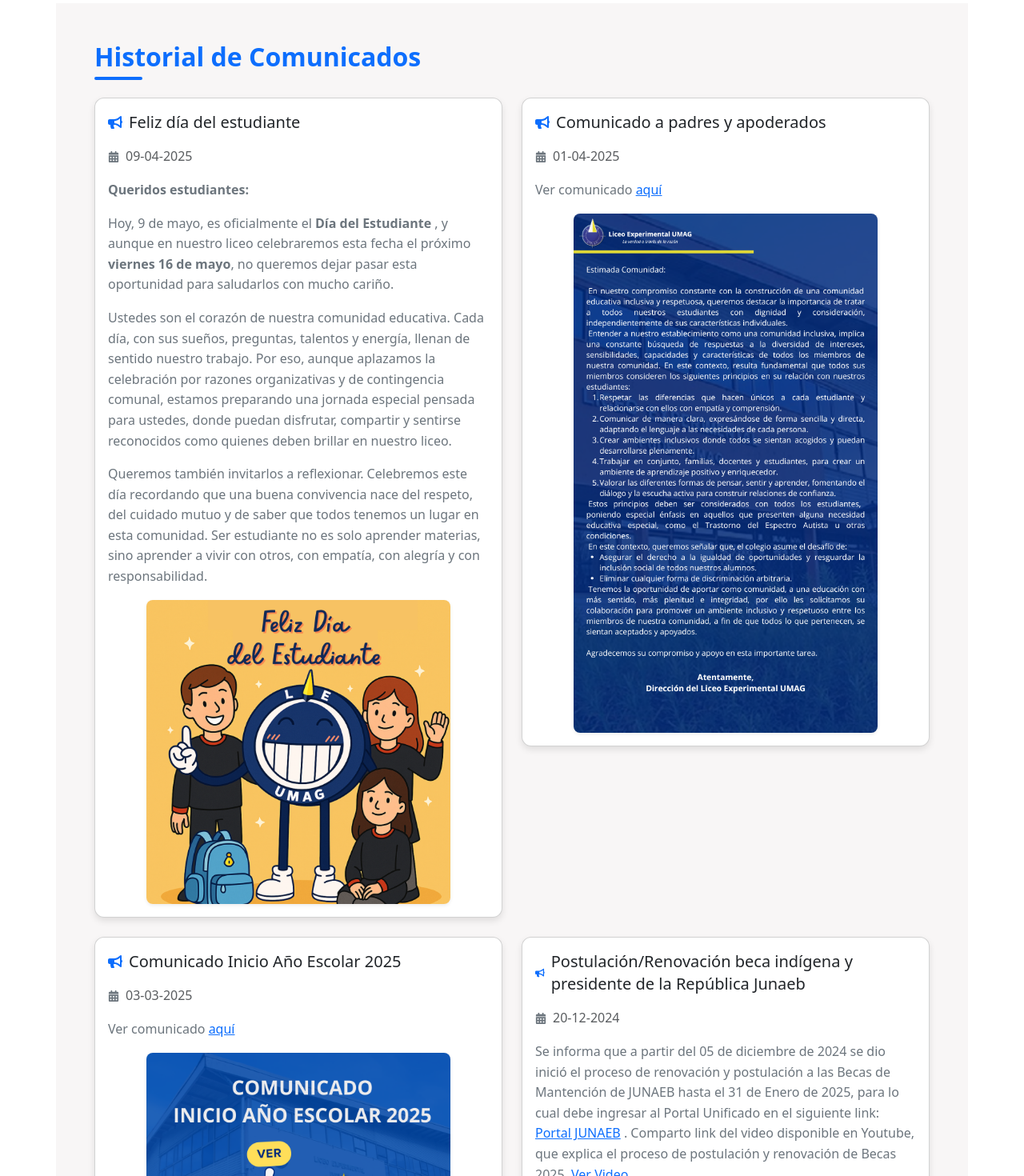
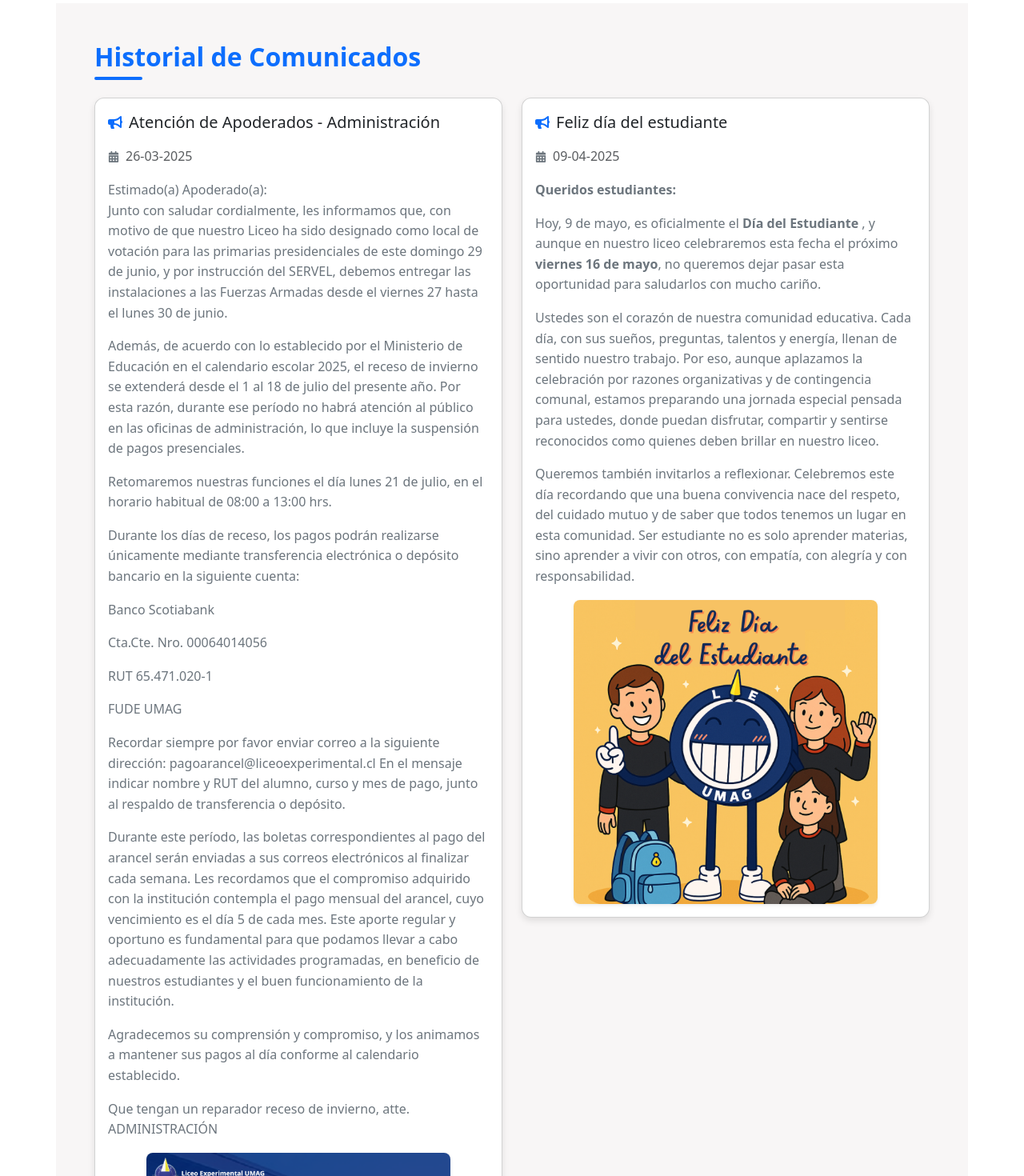
Before and after one commit to LuisSubiabre/leumag, a React (Vite) app: page /Comunicados in a window 1280 px wide. Shown: the part 500-1970 px from the top of the page at 80% size. Built offline with nearby package versions, Linux system fonts and the light colour scheme.

Commit message:
feat: add new comunicado for Apoderados regarding administration and voting logistics

```diff
--- a/src/components/Home.jsx
+++ b/src/components/Home.jsx
@@ -6,7 +6,7 @@ import Externos from "./Externos";
 import FacebookFeed from "./FacebookFeed";
 import Modal from "react-bootstrap/Modal";
 import Button from "react-bootstrap/Button";
-import imgComunicado from "/comunicados/diaPadre.png";
+import imgComunicado from "/comunicados/administracio062025.png";
 import NoticiasScraper from "./NoticiasScraper";
 import { Container, Row, Col } from "react-bootstrap";
 
@@ -20,59 +20,12 @@ function MyVerticallyCenteredModal(props) {
       centered
     >
       <Modal.Header closeButton>
-        <Modal.Title id="contained-modal-title-vcenter">
-          <span style={{ fontWeight: "bold", fontSize: "1.3rem" }}>
-            ¡Feliz Día del Padre!
-          </span>
-        </Modal.Title>
+        <Modal.Title id="contained-modal-title-vcenter"></Modal.Title>
       </Modal.Header>
       <Modal.Body className="text-center">
-        <div style={{ maxWidth: 600, margin: "0 auto" }}>
-          <div
-            style={{
-              background: "rgba(245,245,245,0.95)",
-              borderRadius: "12px",
-              padding: "1.5rem",
-              marginBottom: "1.5rem",
-              boxShadow: "0 1px 6px rgba(0,0,0,0.04)",
-              textAlign: "left",
-              fontSize: "1.08rem",
-              lineHeight: 1.6,
-              color: "#333",
-            }}
-          >
-            <p>
-              Hoy queremos dedicar unas palabras a todos los padres que forman
-              parte de nuestra Comunidad Educativa: funcionarios, apoderados,
-              abuelos, cuidadores. A cada uno que, desde su lugar, ha asumido
-              con amor, paciencia y compromiso ese rol tan importante.
-            </p>
-            <p>
-              Sabemos que ser papá no es una tarea sencilla. Requiere estar
-              presente, muchas veces sin que se den cuenta, muchas veces
-              agotados, pero siempre con el corazón puesto en lo mejor para sus
-              hijos. Requiere enseñar con el ejemplo, acompañar con firmeza y
-              ternura, y sostener incluso cuando las fuerzas disminuyen.
-            </p>
-            <p>
-              A ustedes, que cada día se levantan a soñar un futuro con esfuerzo
-              y cariño, les decimos gracias. Gracias por confiar en nuestro
-              liceo, por ser parte de este camino y por todo lo que entregan,
-              muchas veces sin que nadie lo note.
-            </p>
-            <p>
-              Como comunidad del Liceo Experimental UMAG, les deseamos un día
-              lleno de reconocimiento, de afecto sincero y de momentos que
-              retribuyan el alma.
-            </p>
-            <p style={{ fontWeight: "bold", color: "#1976d2" }}>
-              ¡Feliz Día del Padre!
-            </p>
-          </div>
+        <div className="d-flex flex-column align-items-center">
           <img
             src={imgComunicado}
-            width="320"
-            height="320"
             alt="Comunicado"
             className="img-fluid mb-3"
             style={{
@@ -102,7 +55,7 @@ function Home() {
   const [modalShow, setModalShow] = useState(true);
 
   useEffect(() => {
-    setModalShow(false);
+    setModalShow(true);
   }, []);
 
   return (
--- a/src/data/comunicados.js
+++ b/src/data/comunicados.js
@@ -1,4 +1,44 @@
 export const comunicados = [
+  {
+    id: 14,
+    titulo: "Atención de Apoderados - Administración",
+    fecha: "26-03-2025",
+    img: "/comunicados/administracio062025.png",
+    contenido: `Estimado(a) Apoderado(a):
+
+<p>Junto con saludar cordialmente, les informamos que, con motivo de que nuestro Liceo ha
+sido designado como local de votación para las primarias presidenciales de este domingo
+29 de junio, y por instrucción del SERVEL, debemos entregar las instalaciones a las Fuerzas Armadas desde el viernes 27 hasta el lunes 30 de junio.</p>
+
+<p>Además, de acuerdo con lo establecido por el Ministerio de Educación en el calendario
+escolar 2025, el receso de invierno se extenderá desde el 1 al 18 de julio del presente
+año. Por esta razón, durante ese período no habrá atención al público en las oficinas de
+administración, lo que incluye la suspensión de pagos presenciales.</p>
+
+<p>Retomaremos nuestras funciones el día lunes 21 de julio, en el horario habitual de 08:00 a 13:00 hrs.</p>
+
+<p>Durante los días de receso, los pagos podrán realizarse únicamente mediante
+transferencia electrónica o depósito bancario en la siguiente cuenta:</p>
+
+<p>Banco Scotiabank</p>
+<p>Cta.Cte. Nro. 00064014056</p>
+<p>RUT 65.471.020-1</p>
+<p>FUDE UMAG</p>
+
+<p>Recordar siempre por favor enviar correo a la siguiente dirección: pagoarancel@liceoexperimental.cl
+En el mensaje indicar nombre y RUT del alumno, curso y mes de pago, junto al respaldo de transferencia o depósito.</p>
+
+<p>Durante este período, las boletas correspondientes al pago del arancel serán enviadas a
+sus correos electrónicos al finalizar cada semana.
+Les recordamos que el compromiso adquirido con la institución contempla el pago
+mensual del arancel, cuyo vencimiento es el día 5 de cada mes. Este aporte regular y
+oportuno es fundamental para que podamos llevar a cabo adecuadamente las actividades programadas, en beneficio de nuestros estudiantes y el buen funcionamiento de la institución.</p>
+
+<p>Agradecemos su comprensión y compromiso, y los animamos a mantener sus pagos al día conforme al calendario establecido.</p>
+
+<p>Que tengan un reparador receso de invierno, atte.
+ADMINISTRACIÓN</p>`,
+  },
   {
     id: 13,
     titulo: "Feliz día del estudiante",
```
Also changed, not shown: public/comunicados/administracio062025.png (added).
